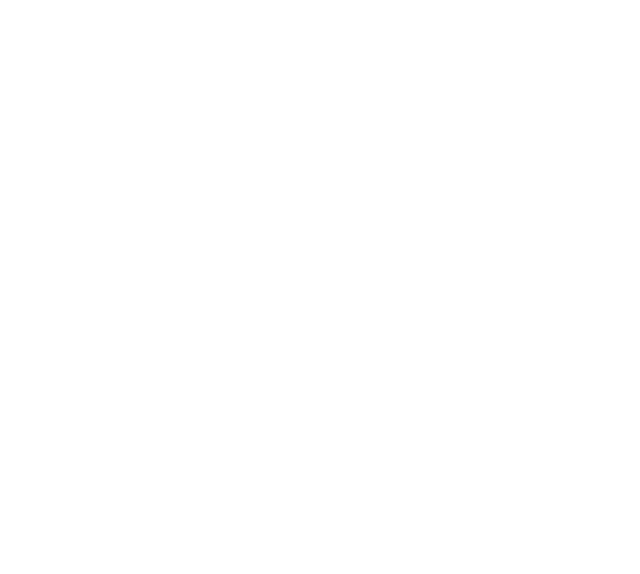
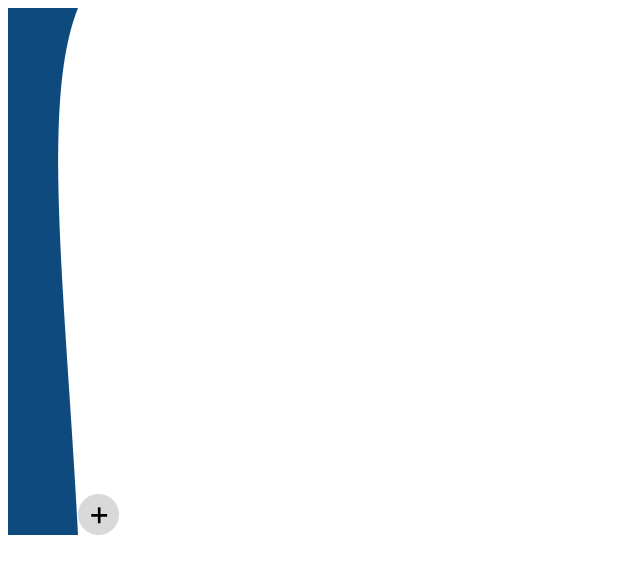
Before and after one commit to LikeLionHGU/13th-front-linklion, a React (Create React App) app: page /List in a window 1280 px wide. Shown: the top 574 px of the page, without its empty margins (0-640 px from the left). Built offline with nearby package versions, Linux system fonts and the light colour scheme.

Commit message:
원진 - 둘러보기 페이지 생성

```diff
--- a/src/App.js
+++ b/src/App.js
@@ -1,5 +1,6 @@
 import { BrowserRouter as Router, Switch, Route } from "react-router-dom";
 import Main from "./routes/Main";
+import List from "./routes/List";
 
 function App() {
   return (
@@ -8,6 +9,9 @@ function App() {
         <Route path="/Main">
           <Main />
         </Route>
+        <Route path="/List">
+          <List />
+        </Route>
       </Switch>
     </Router>
   );
--- /dev/null
+++ b/src/routes/List.js
@@ -0,0 +1,21 @@
+import { useEffect, useState } from "react";
+import detial_appbar from "../assets/grid/detail_appbar.png";
+import create_button from "../assets/grid/create_button.png"
+
+
+function List() {
+  return (
+    <div>
+      <header className="header">
+        <div className="headerImg">
+          <img src={detial_appbar} alt="detail-appbar"></img>
+          <img src={create_button} alt="create-button"></img>
+        </div>
+        <img className="headerLogo"></img>
+        <img className="headerLogin"></img>
+      </header>
+    </div>
+  );
+}
+
+export default List;
```
Also changed, not shown: src/assets/grid/create_button.png (added), src/assets/grid/detail_appbar.png (added).
